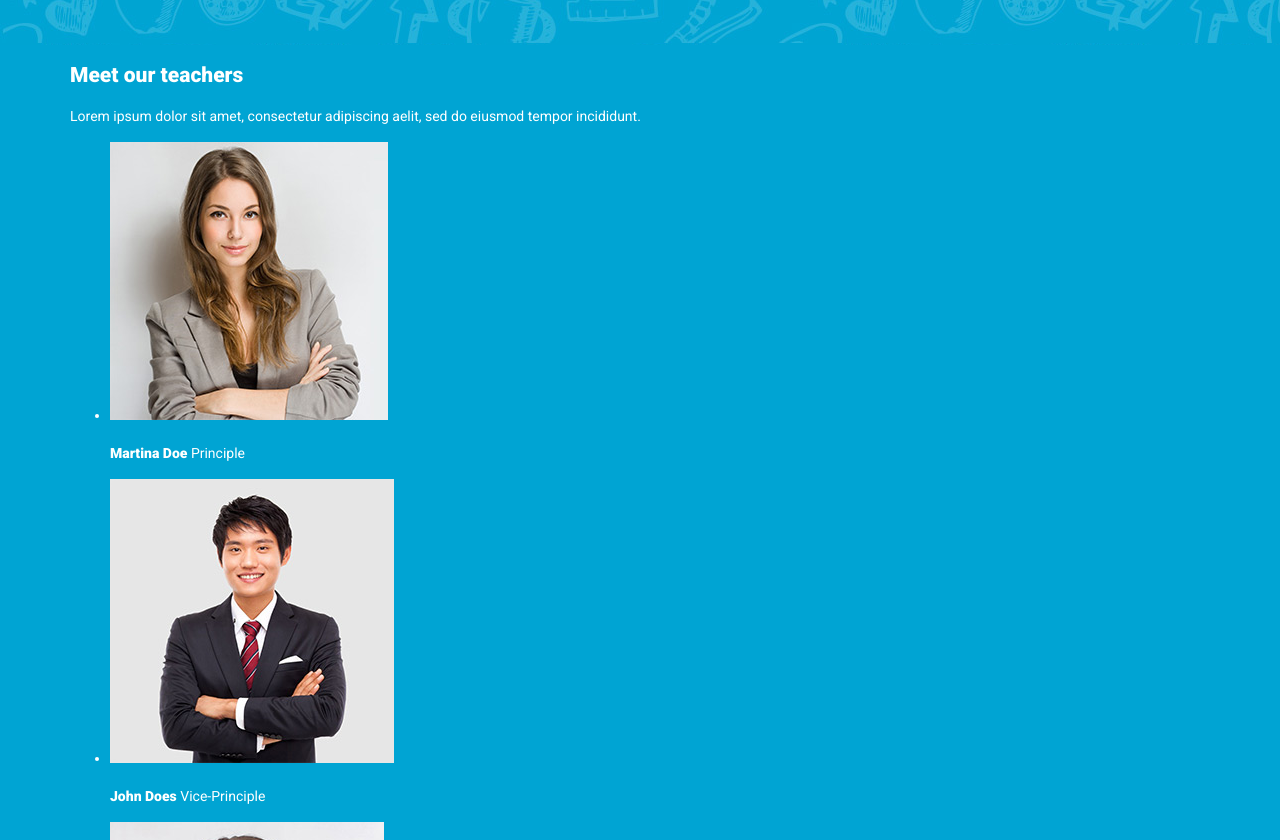
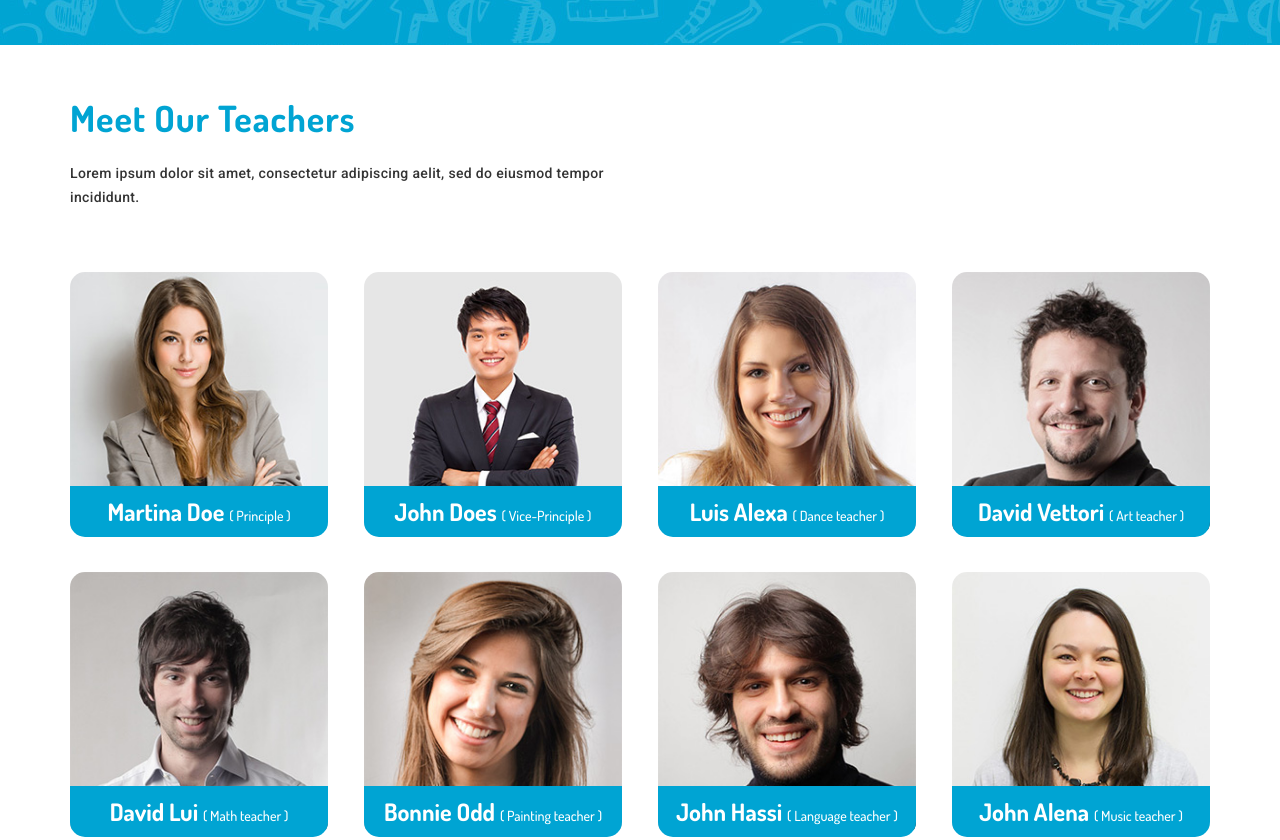
Before and after one commit to mulyarmaxim/Kids-Master, a website: page src/index.html in a window 1280 px wide. Shown: the part 3175-4015 px from the top of the page. Drawn offline with nearby package versions, Linux system fonts and the light colour scheme; files that its build step writes are made by us from their sources.

Commit message:
Создал стили для блока teachers.scss

```diff
--- a/src/index.html
+++ b/src/index.html
@@ -221,7 +221,8 @@
       </ul>
     </div>
   </section>
-  <section class="teachers  inner">
+  <section class="teachers">
+    <div class="inner">
       <h2 class="teachers__title">
         Meet our teachers
       </h2>
@@ -318,6 +319,7 @@
           </p>
         </li>
       </ul>
+    </div>
   </section>
   <section class="reviews">
     <div class="inner">
--- /dev/null
+++ b/src/sass/blocks/teachers.scss
@@ -0,0 +1,30 @@
+.teachers {
+  padding-top: 50px;
+  padding-bottom: 30px;
+
+  color: $page-blue;
+
+  background: #ffffff;
+
+
+  &__title {
+    margin-top: 0;
+    margin-bottom: 20px;
+
+    font: 700 36px Dosis, Arial, sans-serif;
+    text-transform: capitalize;
+    letter-spacing: 0.025em;
+  }
+
+
+  &__description {
+    width: 555px;
+    margin-top: 0;
+    margin-bottom: 63px;
+
+    letter-spacing: 0.025em;
+    font-weight: 500;
+    color: #333333;
+  }
+
+}
--- a/src/sass/style.scss
+++ b/src/sass/style.scss
@@ -16,3 +16,5 @@
 @import 'blocks/courses';
 @import 'blocks/decoration-list';
 @import 'blocks/facilities';
+@import 'blocks/teachers';
+@import 'blocks/teachers-list';
```
Lines whose indentation alone changed are shown as unchanged.
